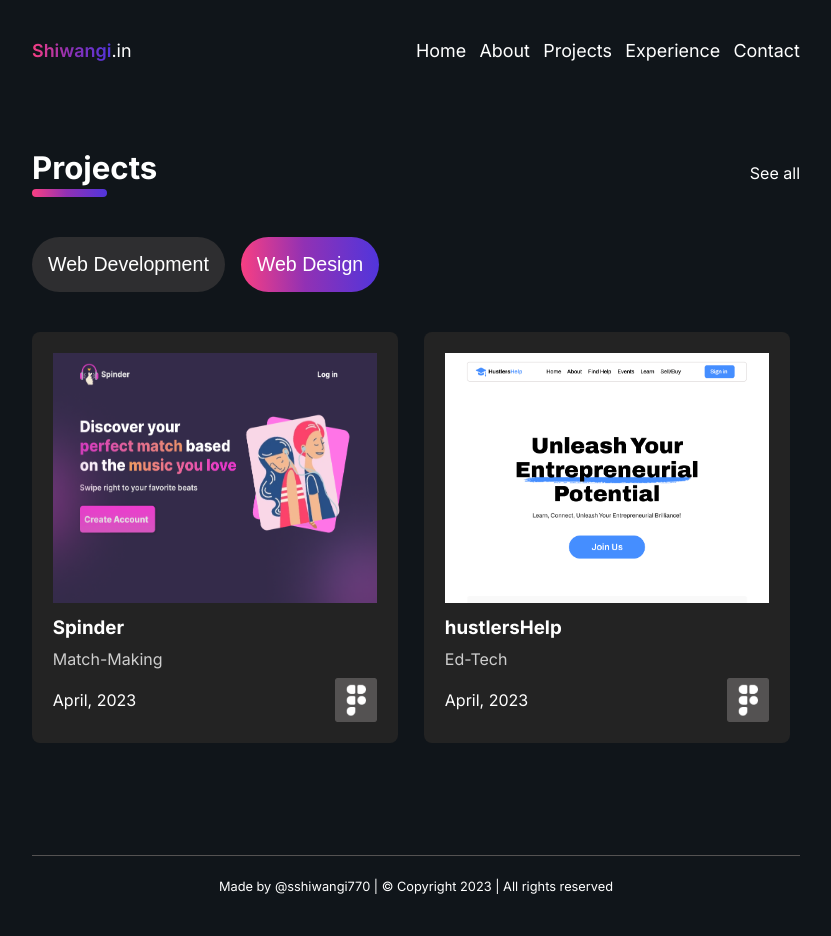
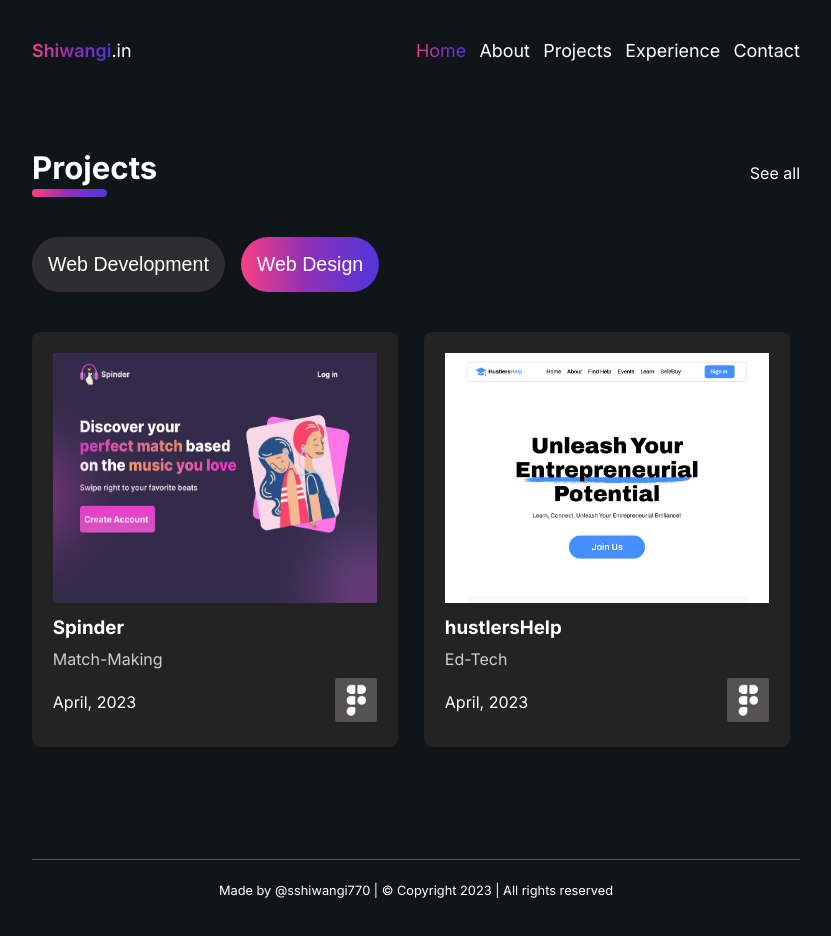
Before and after one commit to sshiwangi/Shiwangi-Portfolio, a React (Create React App) app: page /projects in a window 1280 px wide. Both pictures are taken after a click on the button "Web Design". Shown: the whole page, without its empty margins (224-1055 px from the left). Built offline with nearby package versions, Linux system fonts and the light colour scheme.

Commit message:
change text active state

```diff
--- a/src/App.css
+++ b/src/App.css
@@ -30,7 +30,7 @@
   --color-item-content: #E3E0E0;
 
   --container-width-lg: 60%;
-  --container-width-md: 75%;
+  --container-width-md: 82%;
   --container-width-sm: 86%;
   --container-width-xsm: 95%;
   --container-width-nav-menu-lg: 50%;
@@ -116,6 +116,11 @@ button {
 .active-button {
   margin-right: 1rem;
   background: var(--background-gradient);
+}
+.active-text {
+  background: var(--background-gradient);
+    -webkit-background-clip: text;
+    -webkit-text-fill-color: transparent;
 }
 .heading-container {
   display: flex;
--- a/src/components/Navbar/Navbar.jsx
+++ b/src/components/Navbar/Navbar.jsx
@@ -5,16 +5,13 @@ import './navbar.css'
 import Collapsed from '../Collapsed/Collapsed'
 
 function Navbar() {
-
+  const [activeText, setActiveText] = useState('Home');
   const [isNavCollapsed, setIsNavCollapsed] = useState(false);
   const [isCrossShow, setIsCrossShow] = useState(false);
 
-  //handling active state of nav items
-  // const [activeNavItem, setActiveNavItem] = useState('');
-
-  // const handleNavItemClick = (navItem) => {
-  //   setActiveNavItem(navItem);
-  // };
+  const handleTextClick = (navElenName) => {
+    setActiveText(navElenName);
+  };
 
   //handing collapse
   function handleNavCollapse () {
@@ -27,11 +24,11 @@ function Navbar() {
        <nav className="container navbar-section">
         <div className="brand-name"><span className='my-name'>Shiwangi</span>.in</div>
         <div className="menu-bar">
-          <Link to="/" className="menu-content">Home</Link>
-          <Link to="/about" className="menu-content">About</Link>
-          <Link to="/projects" className="menu-content">Projects</Link>
-          <Link to="/experience" className="menu-content">Experience</Link>
-          <Link to="/contact" className="menu-content">Contact</Link>
+          <Link to="/"  className={`buttons ${activeText === 'Home' ? 'active-text' : 'menu-content'}`} onClick={()=> handleTextClick('Home')} >Home</Link>
+          <Link to="/about" className={`buttons ${activeText === 'About' ? 'active-text' : 'menu-content'}`} onClick={ ()=> handleTextClick('About')}>About</Link>
+          <Link to="/projects"  className={`buttons ${activeText === 'Projects' ? 'active-text' : 'menu-content'}`} onClick={()=> handleTextClick('Projects')}>Projects</Link>
+          <Link to="/experience"  className={`buttons ${activeText === 'Experience' ? 'active-text' : 'menu-content'}`} onClick={()=>handleTextClick('Experience')}>Experience</Link>
+          <Link to="/contact"  className={`buttons ${activeText === 'Contact' ? 'active-text' : 'menu-content'}`} onClick={()=> handleTextClick('Contact')}>Contact</Link>
        </div>
        <div onClick={handleNavCollapse} className='menu-icon hide-menu'>
         <img height="32px" src={menuIcon} alt="menu-icon" />
--- a/src/components/buttonslist/WebDesign.jsx
+++ b/src/components/buttonslist/WebDesign.jsx
@@ -17,7 +17,7 @@ function WebDesign({activeButton}) {
         title: 'Spinder',
         desc: 'Match-Making',
         date: 'April, 2023',
-        Figma: 'https://github.com/sshiwangi/TheFindHut',
+        Figma: 'https://www.figma.com/file/so5ZMArdzTO4c2qn9OL1n6/Spinder-final-ui?type=design&node-id=0%3A1&mode=design&t=CTCXhhj5UTtI0kBs-1',
     },
     {
       id: 2,
@@ -25,7 +25,7 @@ function WebDesign({activeButton}) {
       title: 'hustlersHelp',
       desc: 'Ed-Tech',
       date: 'April, 2023',
-      Figma: 'https://github.com/sshiwangi/TheFindHut',
+      Figma: 'https://www.figma.com/file/d9genT0kuICvsxw5Pr9AkA/Untitled?type=design&mode=design&t=CTCXhhj5UTtI0kBs-1',
     },
     {
       id: 3,
@@ -33,7 +33,7 @@ function WebDesign({activeButton}) {
       title: 'Portfolio',
       desc: 'personal',
       date: 'April, 2023',
-      Figma: 'https://github.com/sshiwangi/TheFindHut',
+      Figma: 'https://www.figma.com/file/sP3blX3UUgfNxWSt16rpu3/Untitled?type=design&mode=design&t=CTCXhhj5UTtI0kBs-1',
     },
     {
       id: 4,
@@ -41,7 +41,7 @@ function WebDesign({activeButton}) {
       title: 'FindHut',
       desc: 'House Hunt',
       date: 'April, 2023',
-      Figma: 'https://github.com/sshiwangi/TheFindHut',
+      Figma: 'https://www.figma.com/file/mJvtyFzMElhjzBZSWHuVpw/Untitled?type=design&mode=design&t=CTCXhhj5UTtI0kBs-1',
     }
 ];
 const featuredDesigns = designs.slice(0, 2);
--- a/src/components/buttonslist/WebDev.jsx
+++ b/src/components/buttonslist/WebDev.jsx
@@ -31,8 +31,8 @@ function WebDev({activeButton}) {
             technology: 'React JS',
             desc: 'A dynamic and responsive portfolio website that showcases my skills, experiences, and projects in an elegant and user-friendly interface.',
             links: {
-                Demo: 'https://newt-leggings.cyclic.app/',
-                GitHub: 'https://github.com/sshiwangi/TheFindHut',
+                Demo: 'https://shiwangikumari.vercel.app/',
+                GitHub: 'https://github.com/sshiwangi/Shiwangi-Portfolio',
             },
         },
         {
@@ -42,8 +42,8 @@ function WebDev({activeButton}) {
             technology: 'React JS, Tailwind CSS, Express js, Node js, Mongo DB',
             desc: 'HustlersHelp is a comprehensive platform for entrepreneurs, offering a diverse range of courses, team building, mentorship opportunities, event updates, and a convenient equipment marketplace, all designed to empower and support business growth.',
             links: {
-                Demo: 'https://newt-leggings.cyclic.app/',
-                GitHub: 'https://github.com/sshiwangi/TheFindHut',
+                Demo: 'https://hustlers-help.vercel.app/',
+                GitHub: 'https://github.com/sshiwangi/HustlersHelp',
             },
         },
         {
@@ -53,8 +53,8 @@ function WebDev({activeButton}) {
             technology: 'React JS',
             desc: 'It is an interactive and engaging React Quiz web application to test users knowledge on a wide range of topics with multiple-choice questions, immediate feedback, and final score calculation.',
             links: {
-                Demo: 'https://newt-leggings.cyclic.app/',
-                GitHub: 'https://github.com/sshiwangi/TheFindHut',
+                Demo: 'https://react-quiz-six-steel.vercel.app/',
+                GitHub: 'https://github.com/sshiwangi/React-Quiz',
             },
         },
         {
@@ -64,8 +64,8 @@ function WebDev({activeButton}) {
             technology: 'React JS',
             desc: 'The meme generator is a web-based meme generator that allows users to create their own memes combining text and images in a humorous or satirical way.',
             links: {
-                Demo: 'https://newt-leggings.cyclic.app/',
-                GitHub: 'https://github.com/sshiwangi/TheFindHut',
+                Demo: 'https://get-memes-five.vercel.app/',
+                GitHub: 'https://github.com/sshiwangi/Meme-Generator',
             },
         }
     ];
--- a/src/components/projectitems/DesignItem.jsx
+++ b/src/components/projectitems/DesignItem.jsx
@@ -11,7 +11,7 @@ const DesignItem = ({designs}) => {
                 <p className='project-desc margin-style'>{design.desc}</p>
                 <div className="links-btn-container">
                 <span className='project-date'>April, 2023</span>
-                <img height='44px' src={figmaIcon} alt="" />
+               <a href={design.Figma} target="_blank" rel="noopener noreferrer"> <img height='44px' src={figmaIcon} alt="" /></a>
                 </div>
 
 
--- a/src/components/projectitems/ProjectItem.jsx
+++ b/src/components/projectitems/ProjectItem.jsx
@@ -10,8 +10,8 @@ const ProjectItem = ({projects}) => {
                 <p className="project-desc margin-style tech-stack">{project.technology}</p>
                 <p className='project-desc margin-style'>{project.desc}</p>
                 <div className="links-btn-container">
-                <a className='project-btns' href="{project.links.Demo" target="_blank">Demo</a>
-                <a className = 'project-btns' href="{project.links.GitHub" target="_blank">GitHub</a>
+                <a className='project-btns' href={project.links.Demo} target="_blank">Demo</a>
+                <a className = 'project-btns' href={project.links.GitHub} target="_blank">GitHub</a>
                 </div>
 
             </div>
--- a/src/pages/Home/Home.jsx
+++ b/src/pages/Home/Home.jsx
@@ -60,18 +60,10 @@ function Home() {
           </div>
           <div className="socials-container">
           {socialLinks.map((item, index) => (
-            <a href={item.link} key={index}>
+            <a href={item.link} target="_blank" key={index}>
               <img className="social-icon" src={item.image} alt={item.alt}/>
             </a>
       ))}
-
-              {/* <img className="social-icon" src={linkedin} alt="ig" />
-              <img className="social-icon" src={twitter} alt="ig" />
-              <img className="social-icon" src={github} alt="ig" />
-              <img className="social-icon" src={ig} alt="ig" />
-              <img className="social-icon" src={medium} alt="ig" />
-              <img className="social-icon" src={yt} alt="ig" /> */}
-
           </div>
         </div>
         <div className="nav-ele-img-content">
--- a/src/pages/Projects/Projects.jsx
+++ b/src/pages/Projects/Projects.jsx
@@ -10,7 +10,14 @@ function Projects() {
   const handleButtonClick = (buttonName) => {
     setActiveButton(buttonName);
   }
+  const [activeText, setActiveText] = useState('Home');
+//handling active text state
+  const handleTextClick = (item) => {
+    setActiveText(item);
+  };
+
   const [showAllProject, setShowAllProject] = useState(false);
+  //handling all project buttn click function
     const handleAllProjectsButtonClick = () => {
         setShowAllProject(prev => !prev);
     }
@@ -19,7 +26,7 @@ function Projects() {
       <div className="container">
         <div className="heading-container">
         <SectionHeading name="Projects" />
-        <p className="see-all-text" onClick={handleAllProjectsButtonClick}>See all</p>
+        <p className={`buttons ${activeText === 'See All' ? 'active-text' : 'see-all-text'}`} onClick={()=> {handleTextClick('See All'); handleAllProjectsButtonClick();}}>See all</p>
         </div>
 
         <div className="btn-container skills-btn">
```
